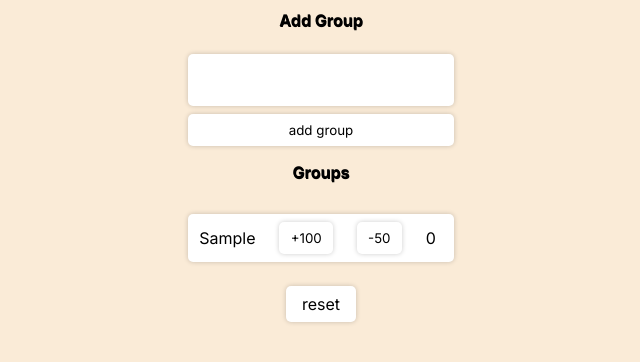
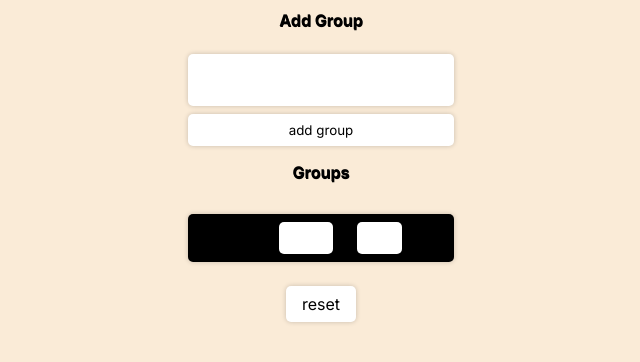
Before and after one commit to Reksaditya/Score-Counter-LCC, a plain HTML site: page index.html in a window 1280 px wide. Both pictures are taken after typing "Sample" into the empty fields and a click on the button "add group". Shown: the part 274-636 px from the top of the page, without its empty margins (319-959 px from the left). Drawn offline with Linux system fonts and the light colour scheme.

Commit message:
fix mistake

```diff
--- a/style.css
+++ b/style.css
@@ -57,6 +57,7 @@
   box-shadow: 0 0 5px rgba(0, 0, 0, 0.2);
   border: none;
   cursor: pointer;
+  color: #000000;
 }
 
 #add-player-btn:hover {
@@ -77,7 +78,7 @@
   margin: 0.5rem 0;
   border-radius: 5px;
   box-shadow: 0 0 5px rgba(0, 0, 0, 0.2);
-  background-color: #ffffff;
+  background-color: #000000;
 }
 
 #players-list li button {
@@ -87,6 +88,7 @@
   box-shadow: 0 0 5px rgba(0, 0, 0, 0.2);
   border: antiquewhite;
   cursor: pointer;
+  color: #ffffff;
 }
 
 #players-list li button:hover {
@@ -106,6 +108,7 @@
   cursor: pointer;
   margin: 0.5rem 0;
   font-size: 1rem;
+  color: #000000;
 }
 
 .reset {
```
